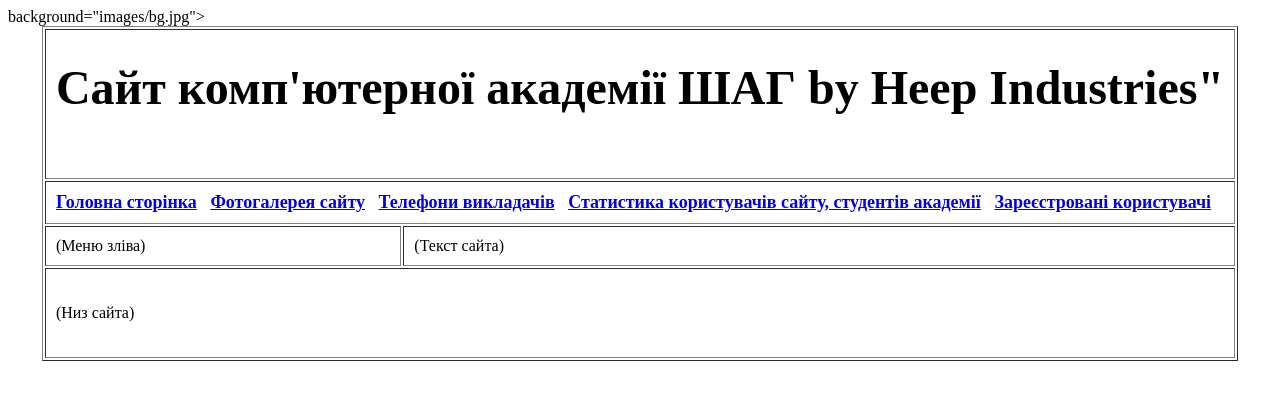
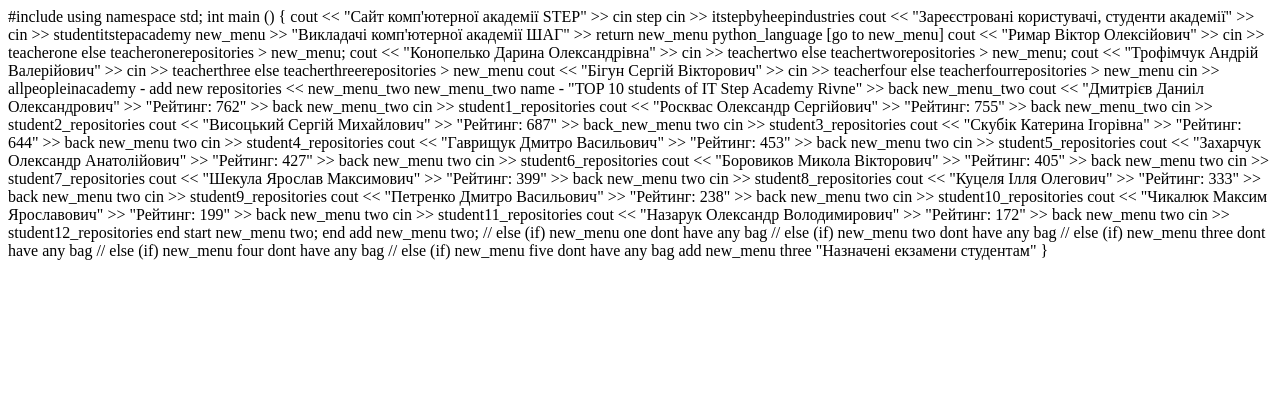
Before and after one commit to heepindustries/heepindustries.github.io, a plain HTML site: page index.html in a window 1280 px wide. Drawn offline with Linux system fonts and the light colour scheme.

Commit message:
Update index.html

```diff
--- a/index.html
+++ b/index.html
@@ -1,32 +1,60 @@
-<HTML>
-   <HEAD>
-      <meta charset="utf-8">
-      <title>Сайт web-студії "WEB-DECO" </title>
-   <HEAD>
-  <BODY> background="images/bg.jpg">
-  <!-- ====================== Каркас сайта ======================= -->
-  <table border="1" align="center" cellpadding="10" >
-  <tr>
-  <td colspan="2" height="150" align="right" ><font size="5"><h1>Сайт комп'ютерної академії ШАГ by Heep Industries"</h1></font></td>
-  </tr>
-  <tr>
-  <td colspan="2"><font size="4"><b>
-  <a href="#">Головна сторінка</a>&nbsp;&nbsp;
- <a href="#">Фотогалерея сайту</a>&nbsp;&nbsp;
- <a href="#">Телефони викладачів</a>&nbsp;&nbsp;
- <a href="#">Статистика користувачів сайту, студентів академії</a>&nbsp;&nbsp;
- <a href="#">Зареєстровані користувачі</a>&nbsp;&nbsp;
- <b></font>
- </td>
-  </tr>
-  <tr>
-  <td width="30%" valign="top" > (Меню зліва)</td>
-  <td width="70%">(Текст сайта)</td>
-  </tr>
-  <tr>
-  <td colspan="2" valign="middle" height="90">(Низ сайта)</td>
-  </tr>
-  </table>
-  <!-- ========================================================== -->
-  </BODY>
-</HTML>
+#include <iostream>
+   using namespace std;
+   int main ()
+   {
+   cout << "Сайт комп'ютерної академії STEP" >> cin step
+   cin >> itstepbyheepindustries
+   cout << "Зареєстровані користувачі, студенти академії" >>
+   cin >> studentitstepacademy
+   new_menu >> "Викладачі комп'ютерної академії ШАГ" >>
+   return new_menu python_language [go to new_menu]
+   cout << "Римар Віктор Олексійович" >>
+   cin >> teacherone
+   else teacheronerepositories > new_menu;
+   cout << "Конопелько Дарина Олександрівна" >>
+   cin >> teachertwo
+   else teachertworepositories > new_menu;
+   cout << "Трофімчук Андрій Валерійович" >>
+   cin >> teacherthree
+   else teacherthreerepositories > new_menu
+   cout << "Бігун Сергій Вікторович" >>
+   cin >> teacherfour
+   else teacherfourrepositories > new_menu
+   cin >> allpeopleinacademy - add new repositories << new_menu_two
+   new_menu_two name - "TOP 10 students of IT Step Academy Rivne" >> back new_menu_two
+   cout << "Дмитрієв Даниіл Олександрович" >> "Рейтинг: 762" >> back new_menu_two
+   cin >> student1_repositories
+   cout << "Росквас Олександр Сергійович" >> "Рейтинг: 755" >> back new_menu_two
+   cin >> student2_repositories
+   cout << "Висоцький Сергій Михайлович" >> "Рейтинг: 687" >> back_new_menu two
+   cin >> student3_repositories
+   cout << "Скубік Катерина Ігорівна" >> "Рейтинг: 644" >> back new_menu two
+   cin >> student4_repositories
+   cout << "Гаврищук Дмитро Васильович" >> "Рейтинг: 453" >> back new_menu two
+   cin >> student5_repositories
+   cout << "Захарчук Олександр Анатолійович" >> "Рейтинг: 427" >> back new_menu two
+   cin >> student6_repositories
+   cout << "Боровиков Микола Вікторович" >> "Рейтинг: 405" >> back new_menu two
+   cin >> student7_repositories
+   cout << "Шекула Ярослав Максимович" >> "Рейтинг: 399" >> back new_menu two
+   cin >> student8_repositories
+   cout << "Куцеля Ілля Олегович" >> "Рейтинг: 333" >> back new_menu two
+   cin >> student9_repositories
+   cout << "Петренко Дмитро Васильович" >> "Рейтинг: 238" >> back new_menu two
+   cin >> student10_repositories
+   cout << "Чикалюк Максим Ярославович" >> "Рейтинг: 199" >> back new_menu two
+   cin >> student11_repositories
+   cout << "Назарук Олександр Володимирович" >> "Рейтинг: 172" >> back new_menu two
+   cin >> student12_repositories
+   end start new_menu two;
+   end add new_menu two;
+
+   // else (if) new_menu one dont have any bag
+   // else (if) new_menu two dont have any bag
+   // else (if) new_menu three dont have any bag
+   // else (if) new_menu four dont have any bag
+   // else (if) new_menu five dont have any bag
+
+   add new_menu three "Назначені екзамени студентам"
+
+   }
```
